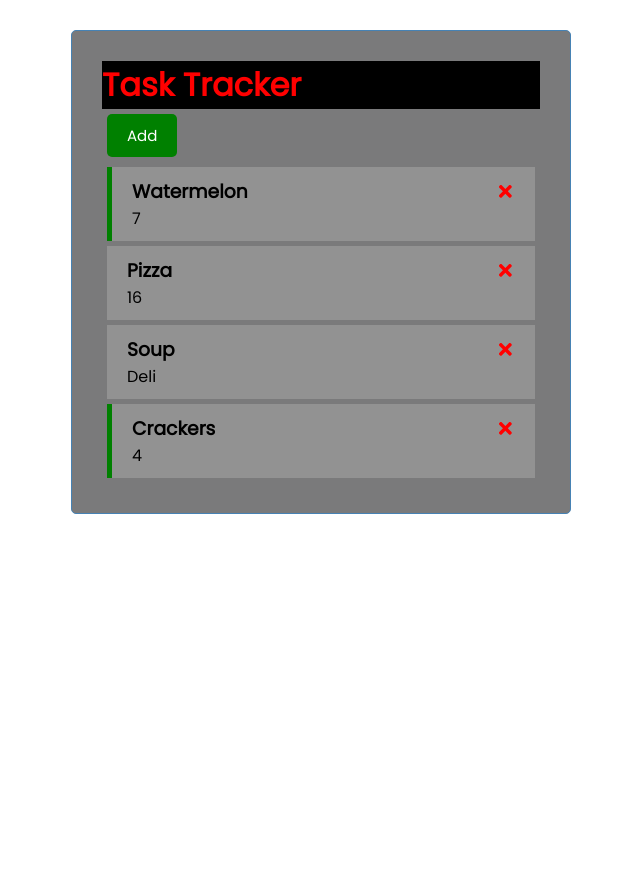
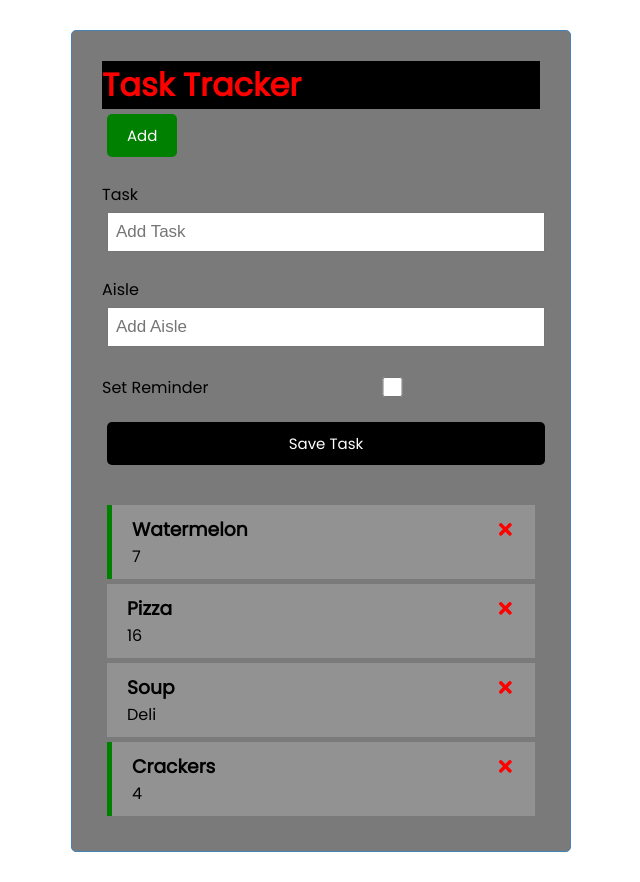
Before and after one commit to kdaysal/grocery-list-netlify, a React (Create React App) app: page / in a window 1280 px wide. Shown: the whole page, without its empty margins (319-959 px from the left). Before the commit the page ends 800 px from the top, so only its background shows below. Built offline with nearby package versions, Linux system fonts and the light colour scheme.

Commit message:
Created new AddTask component to display a form to add a new task (grocery item)

```diff
--- a/src/App.js
+++ b/src/App.js
@@ -2,6 +2,7 @@
 import { useState } from 'react'
 import Header from './components/Header';
 import Tasks from './components/Tasks';
+import AddTask from './components/AddTask';
 
 const App = () => {
   const [tasks, setTasks] = useState(
@@ -48,6 +49,7 @@
   return (
     <div className="container">
       <Header title='Task Tracker' /> {/* passing 'Task tracker' as a prop to <Header /> component */}
+      <AddTask />
       {tasks.length > 0 ? <Tasks tasks={tasks}
         onDelete={deleteTask}
         onToggle={toggleReminder}
--- /dev/null
+++ b/src/components/AddTask.js
@@ -0,0 +1,21 @@
+const AddTask = () => {
+  return (
+    <form className='add-form'>
+      <div className='form-control'>
+        <label>Task</label>
+        <input type='text' placeholder='Add Task' />
+      </div>
+      <div className='form-control'>
+        <label>Aisle</label>
+        <input type='text' placeholder='Add Aisle' />
+      </div>
+      <div className='form-control form-control-check'>
+        <label>Set Reminder</label>
+        <input type='checkbox' />
+      </div>
+      <input className='btn btn-block' type='submit' value='Save Task' />
+    </form>
+  )
+}
+
+export default AddTask
```
